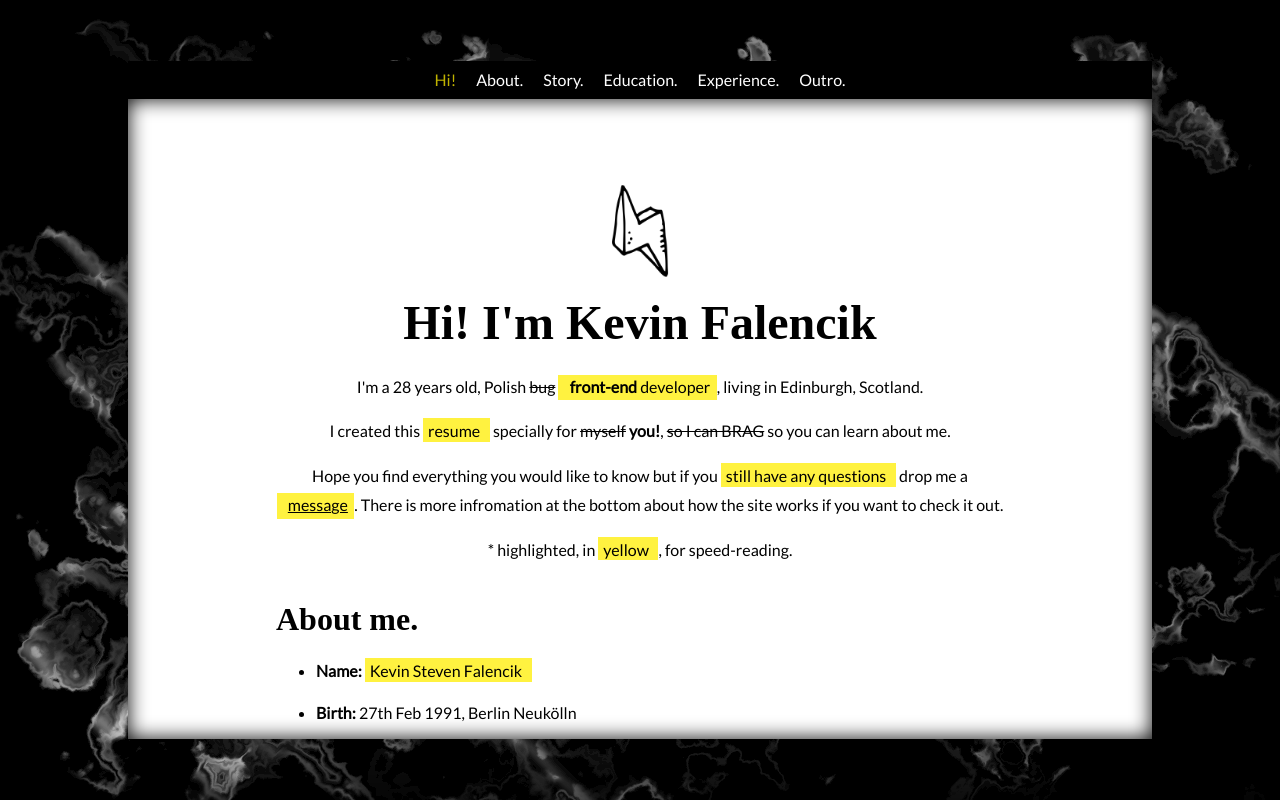
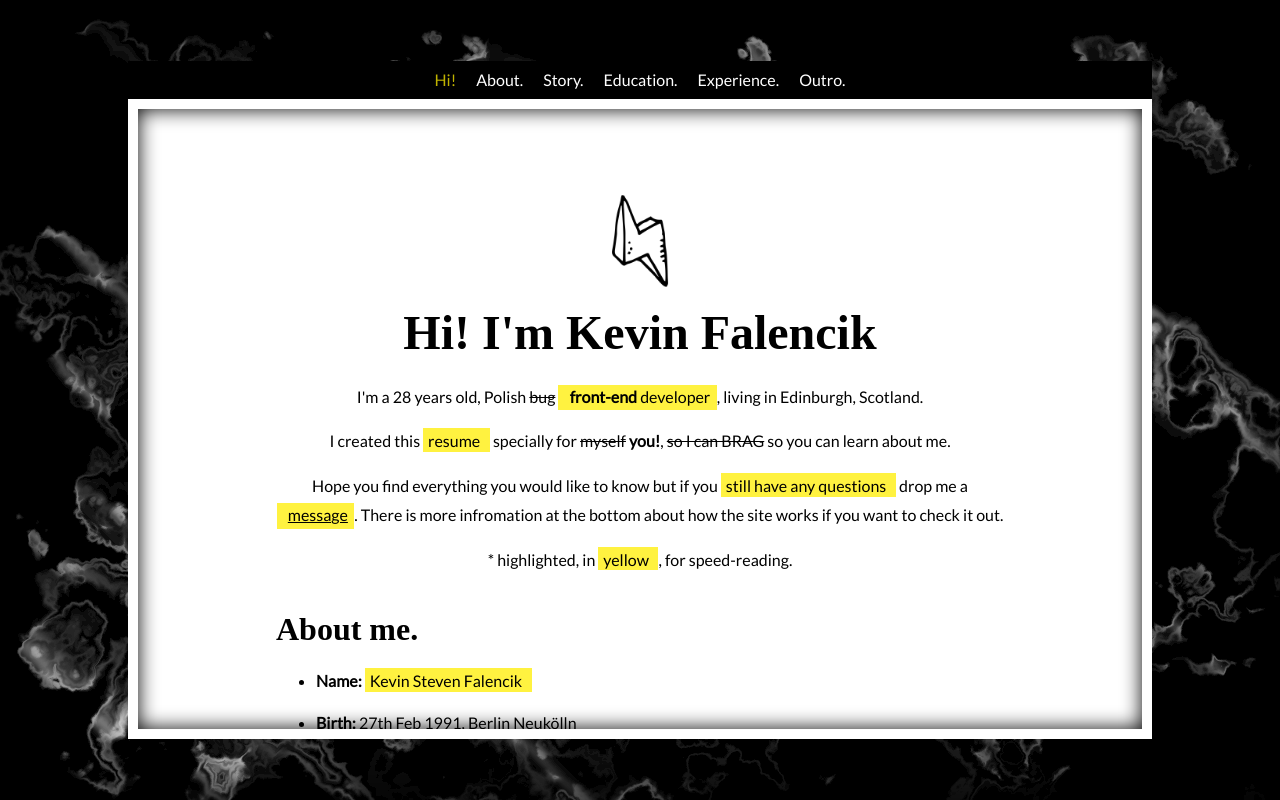
Before and after one commit to kfalencik/resume, a Nuxt app: page / in a window 1280 px wide. Built offline with nearby package versions, Linux system fonts and the light colour scheme; a web font is replaced by a local one.

Commit message:
Add a border around modal

```diff
--- a/components/Modal.vue
+++ b/components/Modal.vue
@@ -21,6 +21,7 @@ export default {
     background: $white;
     height: 80vh;
     box-shadow: inset 0 0 20px $black;
+    border: 10px solid #fff;
     display: flex;
     justify-content: center;
     overflow: auto;
```
